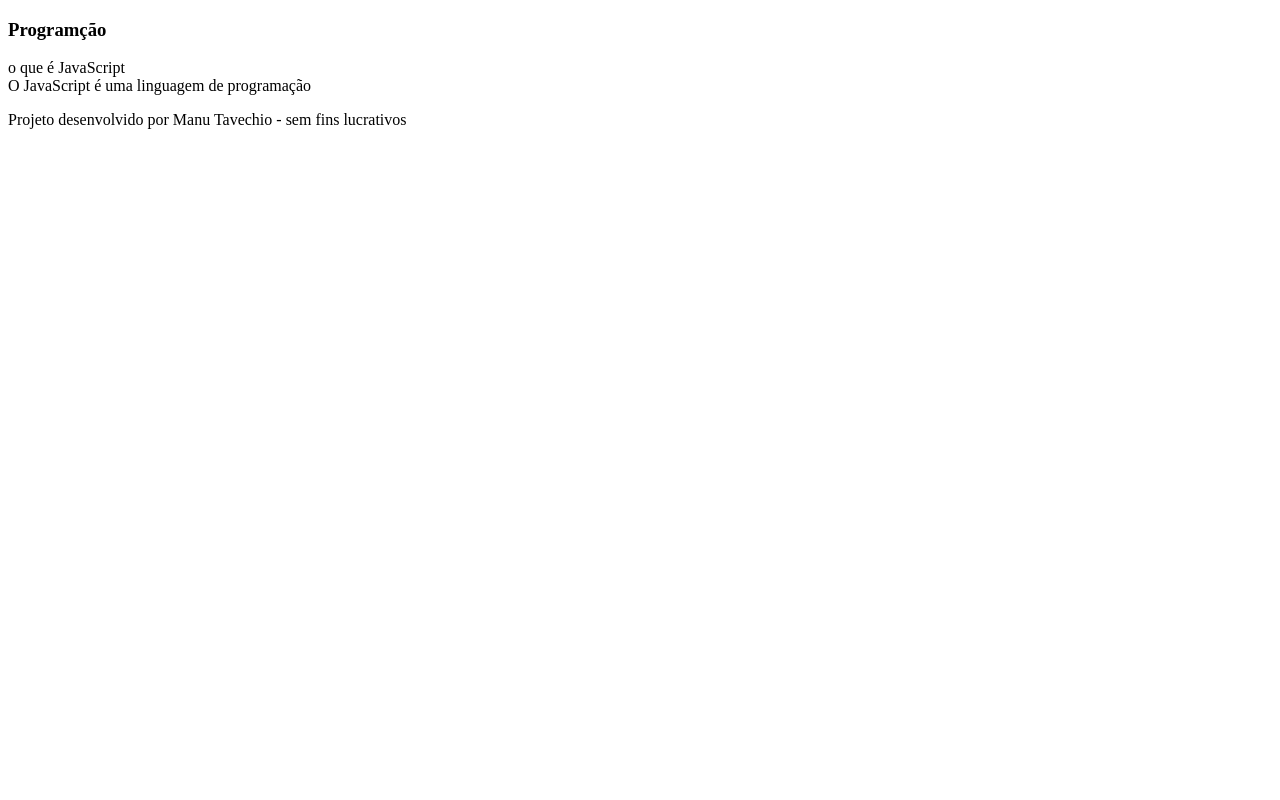
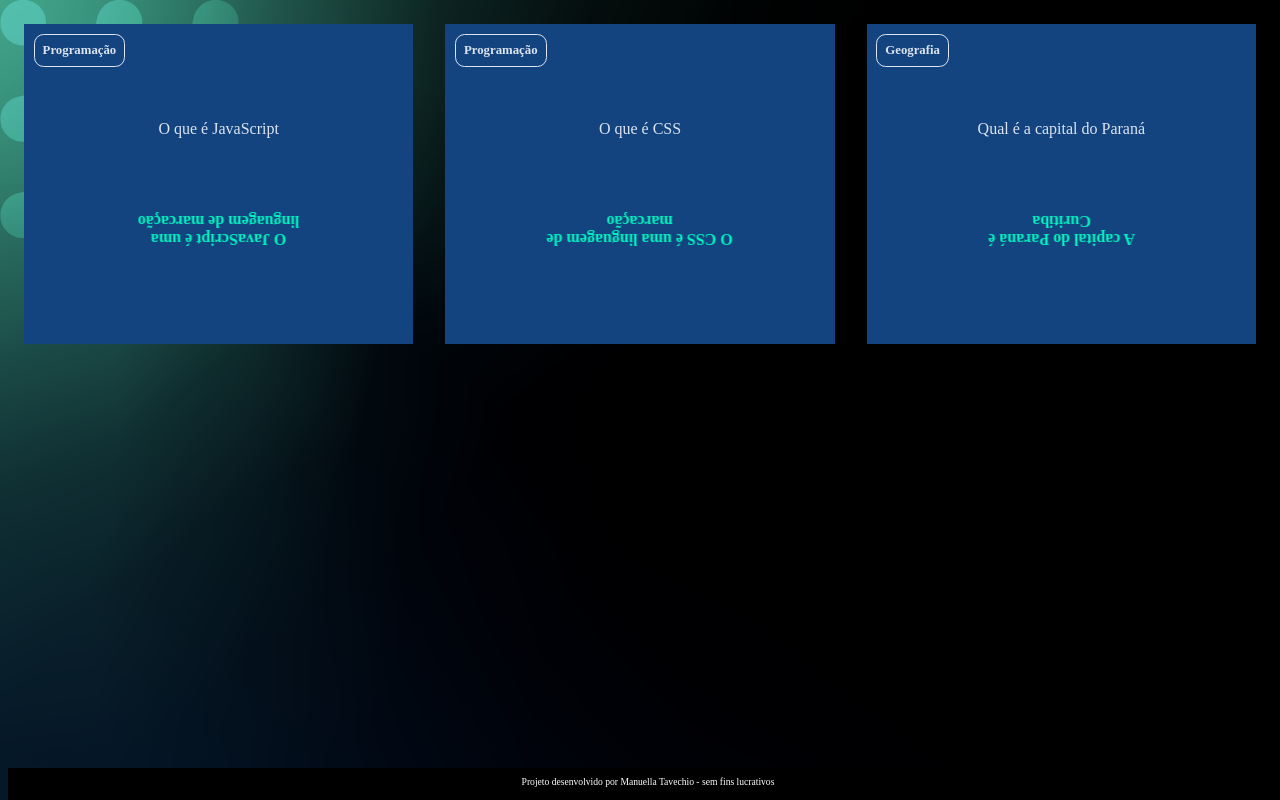
Before and after one commit to Tavechio/flash-cards, a plain HTML site: page index.html in a window 1280 px wide. Drawn offline with Linux system fonts and the light colour scheme; a web font is replaced by a local one.

Commit message:
Add files via upload

```diff
--- a/index.html
+++ b/index.html
@@ -2,27 +2,55 @@
 <html lang="pt-br">
     <head>
         <meta charset="UTF-8">
-    <meta name="viewport" content="width=device-whidth, inicial-scale=1.0">
-    <title>\Flash Cards</title>
+        <meta name="vieport" content="width=device-width, initial-scale=1.0">
+        <link rel="preconnect" href="https://fonts.googleapis.com">
+<link rel="preconnect" href="https://fonts.gstatic.com" crossorigin>
+<link href="https://fonts.googleapis.com/css2?family=Bai+Jamjuree:ital,wght@0,200;0,300;0,400;0,500;0,600;0,700;1,200;1,300;1,400;1,500;1,600;1,700&display=swap" rel="stylesheet">
+<link rel="stylesheet" href="style.css">
+        <title>Flash Cards</title>
     </head>
-</body>
-     </main>
+    <body>
+        <main>
             <section id="container">
                 <article class="cartao">
-                <div class="cartao_conteudo">
-                    <h3>Programção</h3>
+                    <div class="cartao__conteudo">
+                        <h3>Programação</h3>
                         <div class="cartao__conteudo__pergunta">
-                        o que é JavaScript
+                           <p>O que é JavaScript</p>
                         </div>
-                <div class="cartao__conteudo__pergunta__resposta">
-                    O JavaScript é uma linguagem de programação
+
+                        <div class="cartao__conteudo__resposta">
+                          <p> O JavaScript é uma linguagem de marcação</p>
+                        </div>
+                    </div>
+                </article>
+                <article class="cartao">
+                    <div class="cartao__conteudo">
+                        <h3>Programação</h3>
+                        <div class="cartao__conteudo__pergunta">
+                           <p>O que é CSS</p>
+                        </div>
+
+                        <div class="cartao__conteudo__resposta">
+                          <p>O CSS é uma linguagem de marcação</p>
+                        </div>
+                    </div>
+                </article>
+                <article class="cartao">
+                    <div class="cartao__conteudo">
+                        <h3>Geografia</h3>
+                        <div class="cartao__conteudo__pergunta">
+                           <p>Qual é a capital do Paraná</p>
+                        </div>
+                        <div class="cartao__conteudo__resposta">
+                          <p>A capital do Paraná é Curitiba</p>
                         </div>
                     </div>
                 </article>
             </section>
         </main>
         <footer>
-     <p>Projeto desenvolvido por Manu Tavechio - sem fins lucrativos</p>
+            <p>Projeto desenvolvido por Manuella Tavechio - sem fins lucrativos</p>
         </footer>
     </body>
 </html>
--- a/style.css
+++ b/style.css
@@ -1,11 +1,80 @@
-body{
-    background-color: rgb(37, 127, 205);
-    font-family: Bai Jamjuree;
+:root {
+    --text-color: #DBE4EF;
+    --card-front-color: #144480;
+    --card-back-color: #00F4BF;
 }
 
-footer{
+body {
+   background-image:url(img/bg-desktop.webp) ;
+   font-family: Bai Jamjuree;
+}
+
+#container{
+    display: flex;
+}
+
+.cartao{
+    margin: 1rem 1rem;
+    height: 20rem;
+    flex-grow: 1;
+    flex-basis: calc(33% - 6rem);
+}
+
+.cartao__conteudo{
+    text-align: center;
+    background-color: var(--card-front-color);
+    height: 100%;
+    transform-style: preserve-3d;
+    transition: transform 300ms ease-in-out;
+}
+
+.cartao__conteudo p{
+    margin-top: 1rem;
+    padding: 2rem;
+    margin: 4rem;
+}
+
+.cartao__conteudo h3 {
+    color: var(--text-color);
+    border: 1px solid var(--text-color);
+    text-align: left;
+    padding: 0.5rem;
+    position: absolute;
+    margin: 0.6rem;
+    border-radius: 0.6rem;
+    font-size: 1vw;
+    backface-visibility: hidden;
+}
+
+.cartao__conteudo__pergunta p{
+    color: var(--text-color);
+    font-weight: 500;
+}
+
+.cartao__conteudo__resposta p{
+    color: var(--card-back-color);
+    font-weight: 700;
+}
+
+.cartao:hover .cartao__conteudo{
+    transform:rotate(180deg);
+}
+
+.cartao__conteudo__pergunta,
+.cartao__conteudo__resposta{
+    backface-visibility: hidden;
+    position: absolute;
+    height: 100%;
+    width: 100%;
+}
+
+.cartao__conteudo__resposta{
+    transform: rotate(180deg);
+}
+
+footer {
     background-color: black;
-    color: rgb(164, 108, 34);
+    color: white;
     position: fixed;
     bottom: 0;
     width: 100%;
```
Also changed, not shown: img/bg-desktop.webp (added), img/bg-mobile.webp (added), img/bg-tablet.webp (added). Lines whose indentation alone changed are shown as unchanged.
